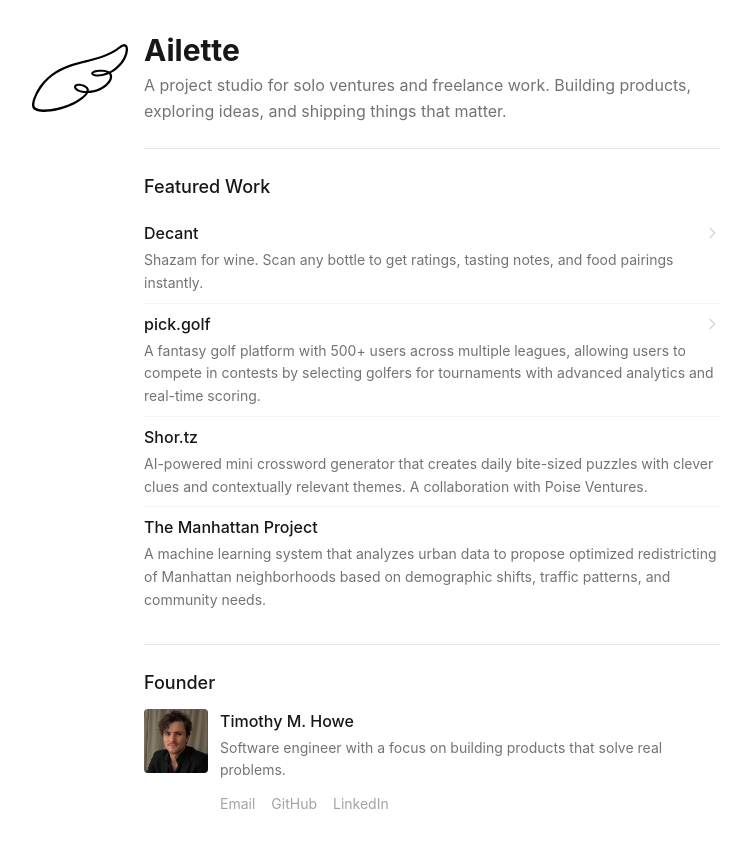
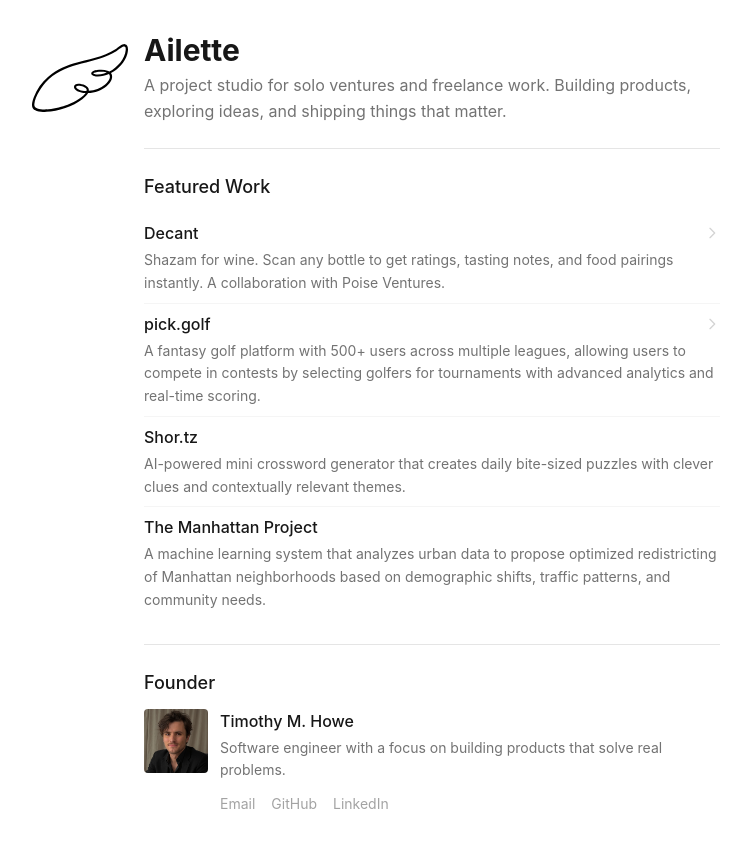
Before and after one commit to timothymhowe/ailette, a Next.js app: page / in a window 1280 px wide. Shown: the whole page, without its empty margins (208-955 px from the left). Built offline with nearby package versions, Linux system fonts and the light colour scheme.

Commit message:
Move Poise Ventures collaboration to Decant
🤖 Generated with [Claude Code](https://claude.com/claude-code)

Co-Authored-By: Claude <noreply@anthropic.com>

```diff
--- a/src/data/projects.js
+++ b/src/data/projects.js
@@ -2,7 +2,7 @@ const projects = [
   {
     id: 'decant',
     title: 'Decant',
-    description: 'Shazam for wine. Scan any bottle to get ratings, tasting notes, and food pairings instantly.',
+    description: 'Shazam for wine. Scan any bottle to get ratings, tasting notes, and food pairings instantly. A collaboration with Poise Ventures.',
     url: 'https://decantapp.com',
     featured: true
   },
@@ -16,7 +16,7 @@ const projects = [
   {
     id: 'shortz',
     title: 'Shor.tz',
-    description: 'AI-powered mini crossword generator that creates daily bite-sized puzzles with clever clues and contextually relevant themes. A collaboration with Poise Ventures.',
+    description: 'AI-powered mini crossword generator that creates daily bite-sized puzzles with clever clues and contextually relevant themes.',
     url: null,
     featured: true
   },
```
